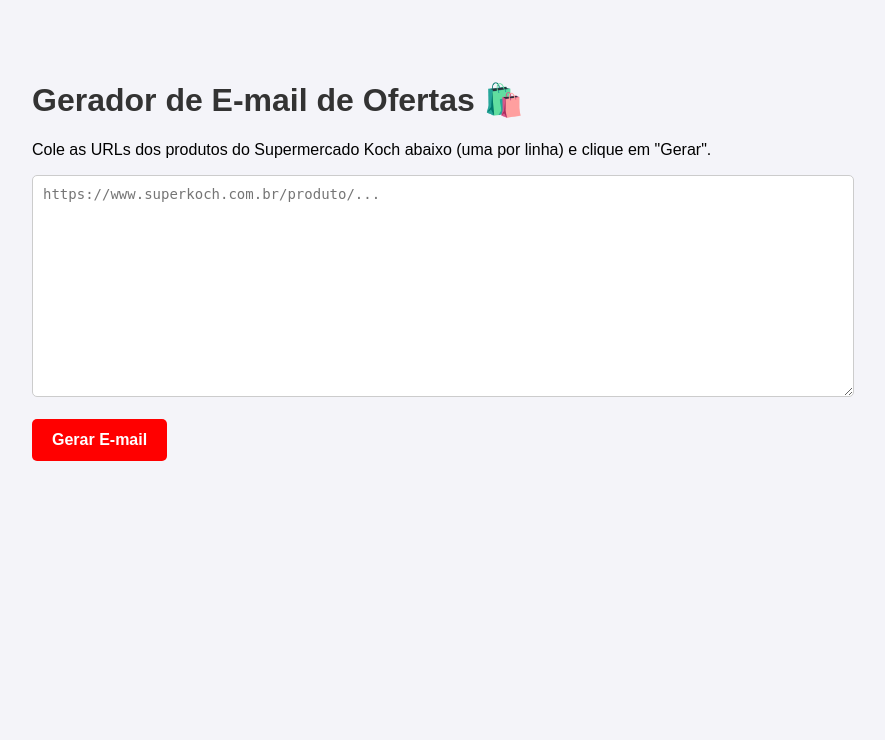
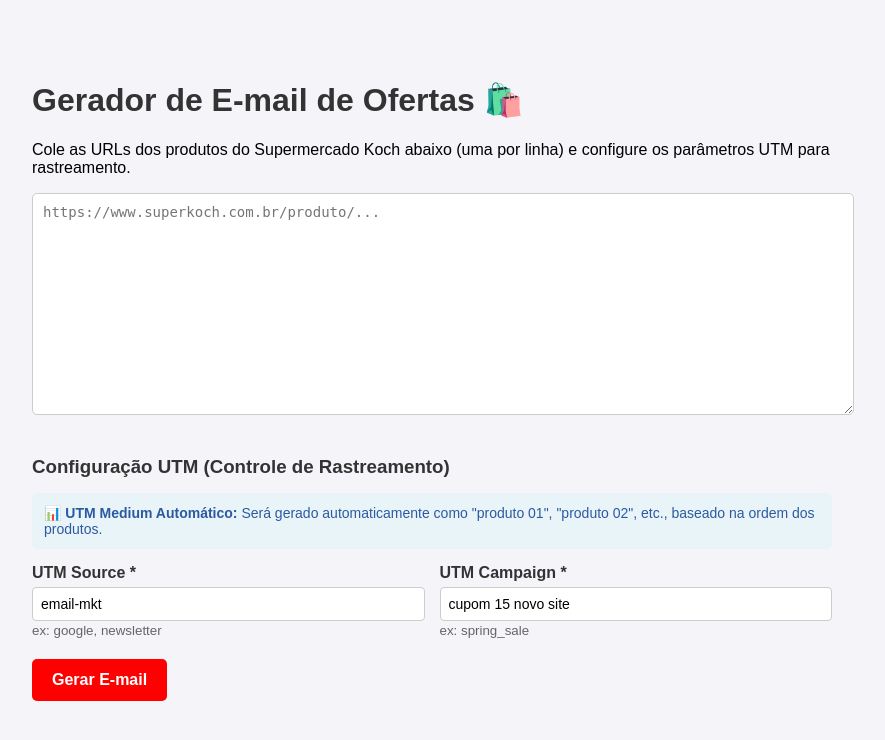
Before and after one commit to GuiEveOli/email-marketing-generator, a Flask app: page / in a window 1280 px wide. Shown: the top 740 px of the page, without its empty margins (208-1093 px from the left). Run offline with Flask 3, Linux system fonts and the light colour scheme.

Commit message:
v1.8.1 - utm

```diff
--- a/app.py
+++ b/app.py
@@ -2,6 +2,7 @@
 
 import time
 import re
+from urllib.parse import quote_plus
 from bs4 import BeautifulSoup
 from selenium import webdriver
 from selenium.webdriver.chrome.options import Options
@@ -12,8 +13,27 @@
 # --- Configuração do Flask ---
 app = Flask(__name__)
 
+# --- FUNÇÃO AUXILIAR PARA ADICIONAR UTM ---
+def adicionar_utm_na_url(url_original, utm_source, utm_medium, utm_campaign):
+    """
+    Adiciona os parâmetros UTM à URL do produto.
+    """
+    # Codifica os parâmetros para URL
+    utm_source_encoded = quote_plus(utm_source)
+    utm_medium_encoded = quote_plus(utm_medium)
+    utm_campaign_encoded = quote_plus(utm_campaign)
+
+    # Verifica se a URL já tem parâmetros
+    separador = '&' if '?' in url_original else '?'
+
+    # Monta os parâmetros UTM
+    utm_params = f"utm_source={utm_source_encoded}&utm_medium={utm_medium_encoded}&utm_campaign={utm_campaign_encoded}"
+
+    # Retorna a URL com os parâmetros UTM
+    return f"{url_original}{separador}{utm_params}"
+
 # --- LÓGICA DO SEU SCRIPT ORIGINAL, AGORA EM UMA FUNÇÃO ---
-def buscar_produtos(urls):
+def buscar_produtos(urls, utm_source="email-mkt", utm_campaign="cupom+15+novo+site"):
     """
     Recebe uma lista de URLs, busca os dados dos produtos e retorna o HTML final.
     """
@@ -38,10 +58,13 @@
         return "<h1>Erro: O arquivo 'email_base.html' não foi encontrado.</h1>"
 
     todos_os_produtos_html = []
+    contador_produto = 0  # Contador para numerar os produtos
 
     for url in urls:
         if not url.strip():  # Pula linhas em branco
             continue
+
+        contador_produto += 1  # Incrementa o contador para cada produto válido
 
         print(f"Processando URL: {url.split('/')[-1]}")
         try:
@@ -78,6 +101,12 @@
             preco_por_formatado = f"{preco_por_num:.2f}".replace('.', ',')
             preco_de_formatado = f"{preco_de_num:.2f}".replace('.', ',')
 
+            # Gera o UTM Medium automaticamente baseado no número do produto
+            utm_medium_automatico = f"produto {contador_produto:02d}"  # Formato: produto 01, produto 02, etc.
+
+            # Cria a URL com parâmetros UTM (usando o utm_medium automático)
+            url_com_utm = adicionar_utm_na_url(url, utm_source, utm_medium_automatico, utm_campaign)
+
             # Geração condicional do HTML de desconto
             html_bloco_desconto = ""
             html_selo_oferta = ""
@@ -113,7 +142,7 @@
                                         {html_selo_oferta}
                                         <tr>
                                             <td align="center" valign="top">
-                                                <a target="_blank" href="{url}"><img alt="{nome_produto}" style="display: block; margin: 0px auto; max-width: 120px;" src="{url_imagem}" /></a>
+                                                <a target="_blank" href="{url_com_utm}"><img alt="{nome_produto}" style="display: block; margin: 0px auto; max-width: 120px;" src="{url_imagem}" /></a>
                                             </td>
                                         </tr>
                                     </tbody>
@@ -130,7 +159,7 @@
                                             <td style="font-size: 16px; font-weight: 700; color: #212529; font-family: 'Roboto', Arial, sans-serif; padding-bottom: 12px;">R$ {preco_por_formatado}</td>
                                         </tr>
                                         <tr>
-                                            <td><a target="_blank" style="background-color:#ff0000;border-radius:50px;color:#ffffff;display:block;font-family:'Roboto', Arial, sans-serif;font-size:12px;font-weight:bold;height:28px;line-height:28px;text-align:center;text-decoration:none;width:100%;-webkit-text-size-adjust:none;" href="{url}">Ver Produto</a></td>
+                                            <td><a target="_blank" style="background-color:#ff0000;border-radius:50px;color:#ffffff;display:block;font-family:'Roboto', Arial, sans-serif;font-size:12px;font-weight:bold;height:28px;line-height:28px;text-align:center;text-decoration:none;width:100%;-webkit-text-size-adjust:none;" href="{url_com_utm}">Ver Produto</a></td>
                                         </tr>
                                     </tbody>
                                 </table>
@@ -173,10 +202,16 @@
     # Converte o texto em uma lista de URLs (uma por linha)
     lista_urls = urls_texto.splitlines()
 
+    # Pega os parâmetros UTM do formulário (utm_medium será gerado automaticamente)
+    utm_source = request.form.get('utm_source', 'email-mkt')
+    utm_campaign = request.form.get('utm_campaign', 'cupom+15+novo+site')
+
     print(f"Recebidas {len(lista_urls)} URLs para processar.")
+    print(f"UTM configurados - Source: {utm_source}, Campaign: {utm_campaign}")
+    print("UTM Medium será gerado automaticamente como: produto 01, produto 02, etc.")
 
-    # Chama nossa função de busca
-    html_gerado = buscar_produtos(lista_urls)
+    # Chama nossa função de busca com os parâmetros UTM (utm_medium será gerado automaticamente)
+    html_gerado = buscar_produtos(lista_urls, utm_source, utm_campaign)
 
     # Envia o HTML gerado para a página de resultado
     return render_template('resultado.html', resultado_html=html_gerado)
--- a/templates/index.html
+++ b/templates/index.html
@@ -7,18 +7,49 @@
     <style>
         body { font-family: sans-serif; max-width: 800px; margin: 40px auto; padding: 20px; background-color: #f4f4f9; }
         h1 { color: #333; }
+        h3 { color: #333; margin-bottom: 15px; }
         textarea { width: 100%; height: 200px; padding: 10px; font-size: 14px; border: 1px solid #ccc; border-radius: 5px; }
         button { background-color: #ff0000; color: white; padding: 12px 20px; border: none; border-radius: 5px; cursor: pointer; font-size: 16px; font-weight: bold; }
         button:hover { background-color: #cc0000; }
+
+        /* Responsivo para campos UTM */
+        @media (max-width: 600px) {
+            .utm-grid {
+                display: block !important;
+            }
+            .utm-grid > div {
+                margin-bottom: 15px;
+            }
+        }
     </style>
 </head>
 <body>
     <h1>Gerador de E-mail de Ofertas 🛍️</h1>
-    <p>Cole as URLs dos produtos do Supermercado Koch abaixo (uma por linha) e clique em "Gerar".</p>
+    <p>Cole as URLs dos produtos do Supermercado Koch abaixo (uma por linha) e configure os parâmetros UTM para rastreamento.</p>
 
     <form action="/gerar" method="post">
         <textarea name="urls" placeholder="https://www.superkoch.com.br/produto/..." required></textarea>
         <br><br>
+
+        <h3>Configuração UTM (Controle de Rastreamento)</h3>
+        <div style="background-color: #e8f4f8; padding: 12px; border-radius: 6px; margin-bottom: 15px; font-size: 14px; color: #2c5aa0;">
+            📊 <strong>UTM Medium Automático:</strong> Será gerado automaticamente como "produto 01", "produto 02", etc., baseado na ordem dos produtos.
+        </div>
+        <div class="utm-grid" style="display: grid; grid-template-columns: 1fr 1fr; gap: 15px; margin-bottom: 20px;">
+            <div>
+                <label for="utm_source" style="display: block; margin-bottom: 5px; font-weight: bold; color: #333;">UTM Source *</label>
+                <input type="text" id="utm_source" name="utm_source" value="email-mkt" required
+                       style="width: 100%; padding: 8px; border: 1px solid #ccc; border-radius: 4px; font-size: 14px; box-sizing: border-box;">
+                <small style="color: #666;">ex: google, newsletter</small>
+            </div>
+            <div>
+                <label for="utm_campaign" style="display: block; margin-bottom: 5px; font-weight: bold; color: #333;">UTM Campaign *</label>
+                <input type="text" id="utm_campaign" name="utm_campaign" value="cupom 15 novo site" required
+                       style="width: 100%; padding: 8px; border: 1px solid #ccc; border-radius: 4px; font-size: 14px; box-sizing: border-box;">
+                <small style="color: #666;">ex: spring_sale</small>
+            </div>
+        </div>
+
         <button id="submitBtn" type="submit">Gerar E-mail</button>
     </form>
 
```
